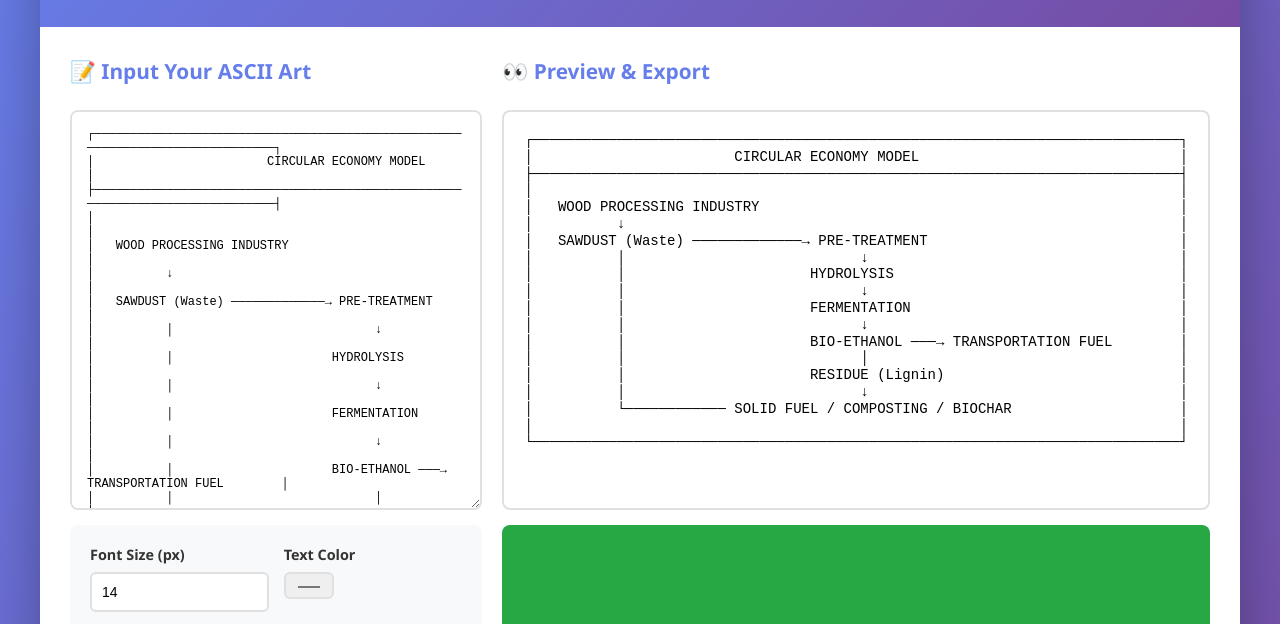
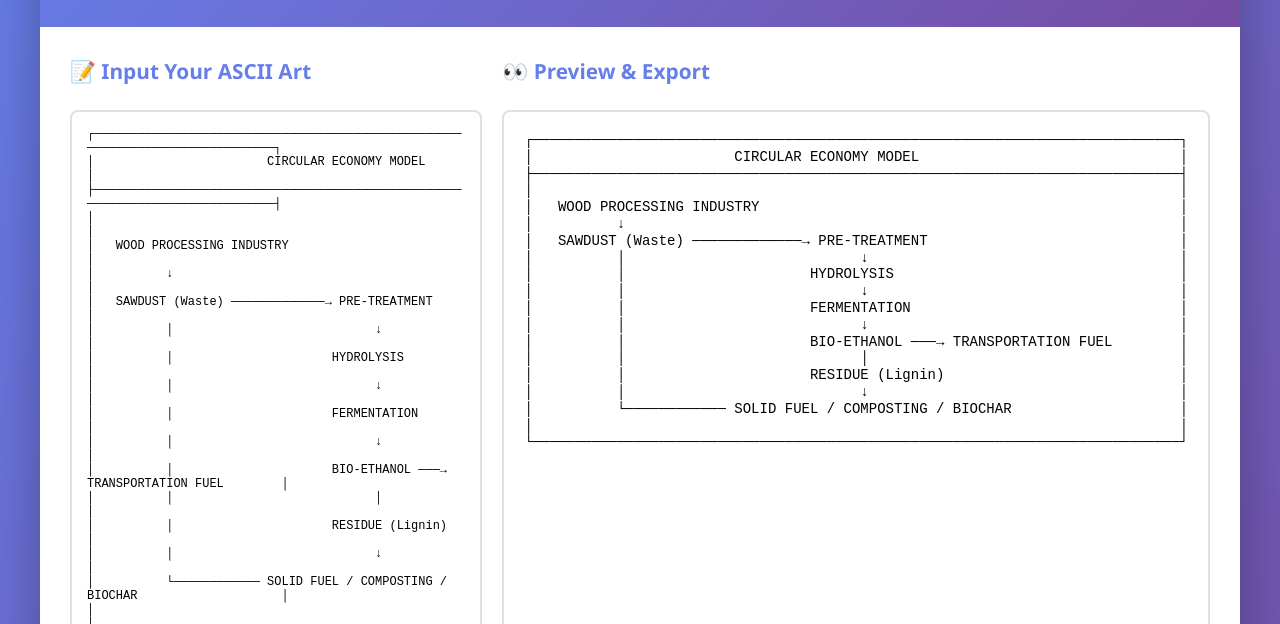
Before and after one commit to DaviesBrown/asciii-art-to-jpg, a plain HTML site: page index.html in a window 1280 px wide. Shown: the part 130-754 px from the top of the page. Drawn offline with Linux system fonts and the light colour scheme.

Commit message:
Refactor HTML and CSS for better layout and styling

```diff
--- a/index.html
+++ b/index.html
@@ -1,5 +1,6 @@
 <!DOCTYPE html>
 <html lang="en">
+
 <head>
     <meta charset="UTF-8">
     <meta name="viewport" content="width=device-width, initial-scale=1.0">
@@ -23,7 +24,7 @@
             margin: 0 auto;
             background: white;
             border-radius: 15px;
-            box-shadow: 0 20px 60px rgba(0,0,0,0.3);
+            box-shadow: 0 20px 60px rgba(0, 0, 0, 0.3);
             overflow: hidden;
         }
 
@@ -51,7 +52,8 @@
             padding: 30px;
         }
 
-        .input-section, .output-section {
+        .input-section,
+        .output-section {
             display: flex;
             flex-direction: column;
             gap: 15px;
@@ -65,13 +67,16 @@
 
         textarea {
             width: 100%;
-            height: 400px;
+            height: 600px;
             padding: 15px;
             border: 2px solid #e0e0e0;
             border-radius: 8px;
             font-family: 'Courier New', monospace;
             font-size: 12px;
-            resize: vertical;
+            resize: both;
+            min-height: 300px;
+            max-height: 900px;
+            overflow: auto;
             transition: border-color 0.3s;
         }
 
@@ -122,7 +127,8 @@
             border-radius: 8px;
             padding: 20px;
             background: white;
-            min-height: 400px;
+            min-height: 600px;
+            max-height: 900px;
             overflow: auto;
         }
 
@@ -224,6 +230,7 @@
         }
     </style>
 </head>
+
 <body>
     <div class="container">
         <div class="header">
@@ -435,4 +442,5 @@
         updatePreview();
     </script>
 </body>
+
 </html>
```
